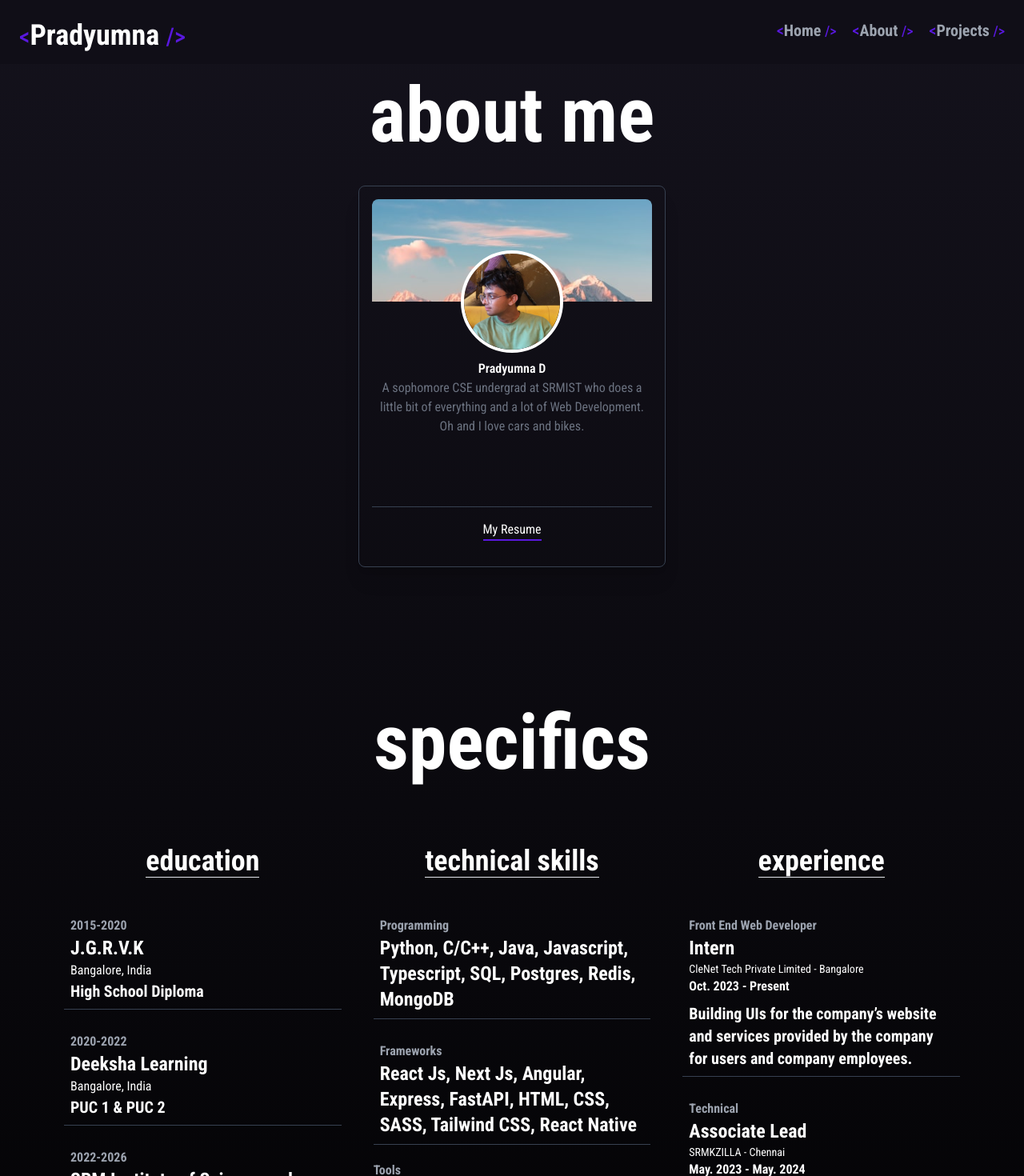
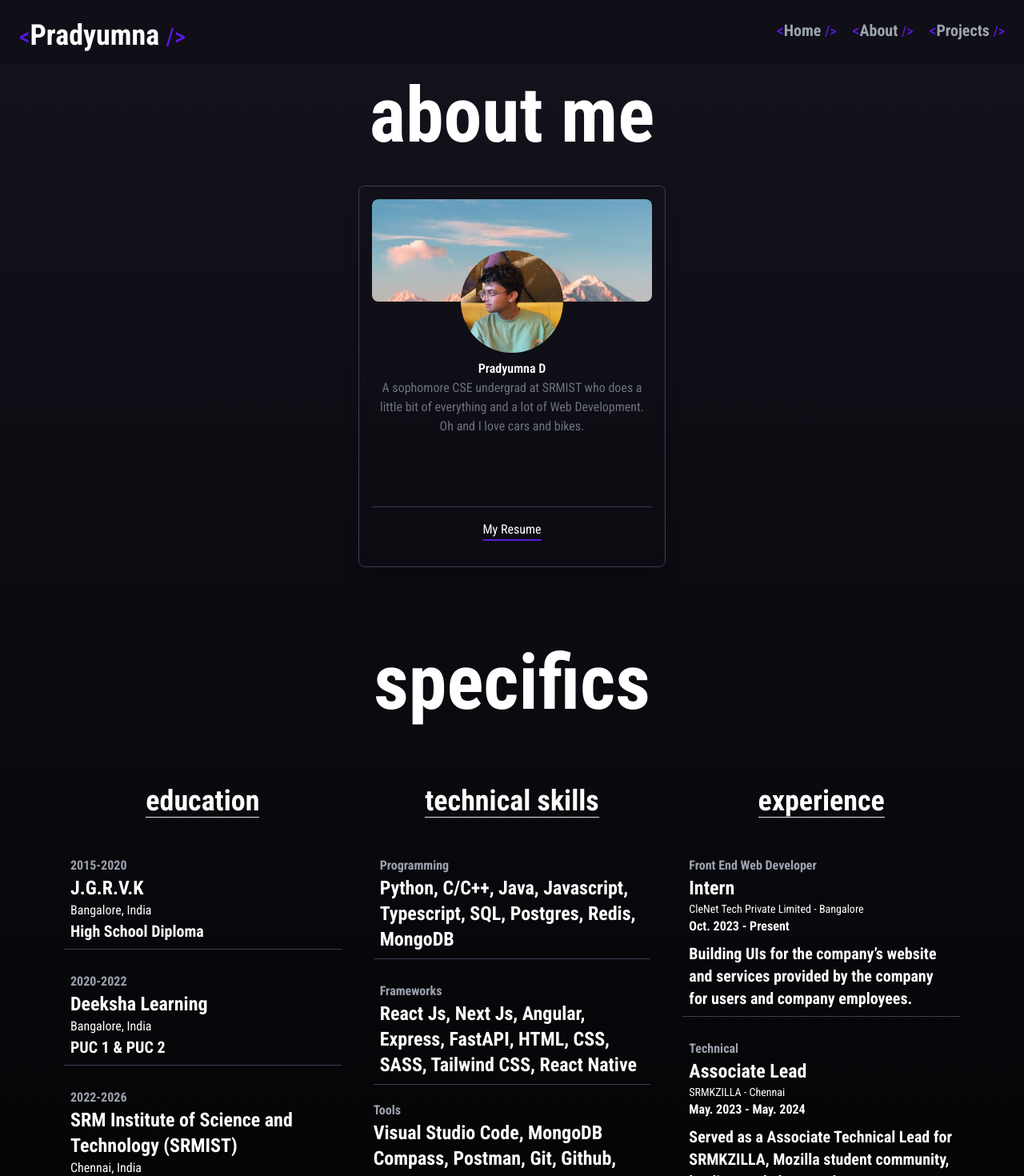
Before and after one commit to YARE0909/portfolio-2024, a Next.js app: page /about in a window 1280 px wide. Shown: the top 1470 px of the page at 80% size. Built offline with nearby package versions, Linux system fonts and the light colour scheme; some icons are missing.

Commit message:
UI fixes

```diff
--- a/src/pages/about.tsx
+++ b/src/pages/about.tsx
@@ -11,7 +11,7 @@ const About = () => {
       <div className="fixed top-0 w-full">
         <Navbar />
       </div>
-      <section className="flex flex-col min-h-screen h-fit p-4">
+      <section className="flex flex-col h-fit p-4">
         <div className="flex flex-col items-center gap-5">
           <div className="w-full h-full flex-1 flex pt-20 flex-col items-center justify-start">
             <h1 className="text-white font-bold text-6xl lg:text-8xl">
@@ -26,7 +26,7 @@ const About = () => {
             </h1>
           </div> */}
           <div className="max-w-2xl mx-4 sm:max-w-sm md:max-w-sm lg:max-w-sm xl:max-w-sm sm:mx-auto md:mx-auto lg:mx-auto xl:mx-auto mt-5 bg-transparent text-white shadow-xl rounded-lg border border-gray-700 p-4">
-            <div className="rounded-t-lg h-32 overflow-hidden">
+            <div className="rounded-lg h-32 overflow-hidden">
               <Image
                 className="object-cover object-top w-full"
                 src="/bg.jpeg"
@@ -35,11 +35,11 @@ const About = () => {
                 height={1000}
               />
             </div>
-            <div className="mx-auto w-32 h-32 relative -mt-16 border-4 border-white rounded-full overflow-hidden">
+            <div className="mx-auto w-32 h-32 -mt-16 rounded-full overflow-hidden">
               <Image
                 className="object-cover object-center h-32"
                 src="/Pradyumna1.jpeg"
-                alt="Woman looking front"
+                alt="Pradyumna D"
                 width={128}
                 height={128}
               />
@@ -89,7 +89,7 @@ const About = () => {
           </div>
         </div>
       </section>
-      <section className="min-h-screen h-fit">
+      <section className="w-full h-fit">
         <div className="w-full h-full flex-1 flex pt-20 flex-col items-center justify-start">
           <h1 className="text-white font-bold text-6xl lg:text-8xl">
             specifics
@@ -97,7 +97,9 @@ const About = () => {
           <div className="w-full flex flex-col lg:flex lg:flex-row justify-between gap-10 p-4 lg:p-20">
             <div className="flex flex-col items-start lg:items-center max-w-screen-sm w-full pt-5 lg:pt-0">
               <div>
-                <h1 className="text-white font-bold text-4xl border-b">education</h1>
+                <h1 className="text-white font-bold text-4xl border-b">
+                  education
+                </h1>
               </div>
               <div className="flex flex-col gap-5 pt-10">
                 <div className="p-2 border-b border-b-gray-700">
@@ -159,7 +161,9 @@ const About = () => {
             </div>
             <div className="flex flex-col items-start lg:items-center max-w-screen-sm w-full">
               <div>
-                <h1 className="text-white font-bold text-4xl border-b">experience</h1>
+                <h1 className="text-white font-bold text-4xl border-b">
+                  experience
+                </h1>
               </div>
               <div className="flex flex-col gap-5 pt-10">
                 <div className="p-2 border-b border-b-gray-700">
@@ -184,9 +188,9 @@ const About = () => {
                   <h1 className="text-sm">SRMKZILLA - Chennai</h1>
                   <h1 className="font-bold">May. 2023 - May. 2024</h1>
                   <h1 className="font-bold text-xl mt-2">
-                    Served as a Associate Technical Lead for
-                    SRMKZILLA, Mozilla student community, leading workshops and
-                    events on technical skills for students.
+                    Served as a Associate Technical Lead for SRMKZILLA, Mozilla
+                    student community, leading workshops and events on technical
+                    skills for students.
                   </h1>
                   <h1 className="font-bold text-xl mt-2">
                     Organizing seminars and events to promote learning and
```
